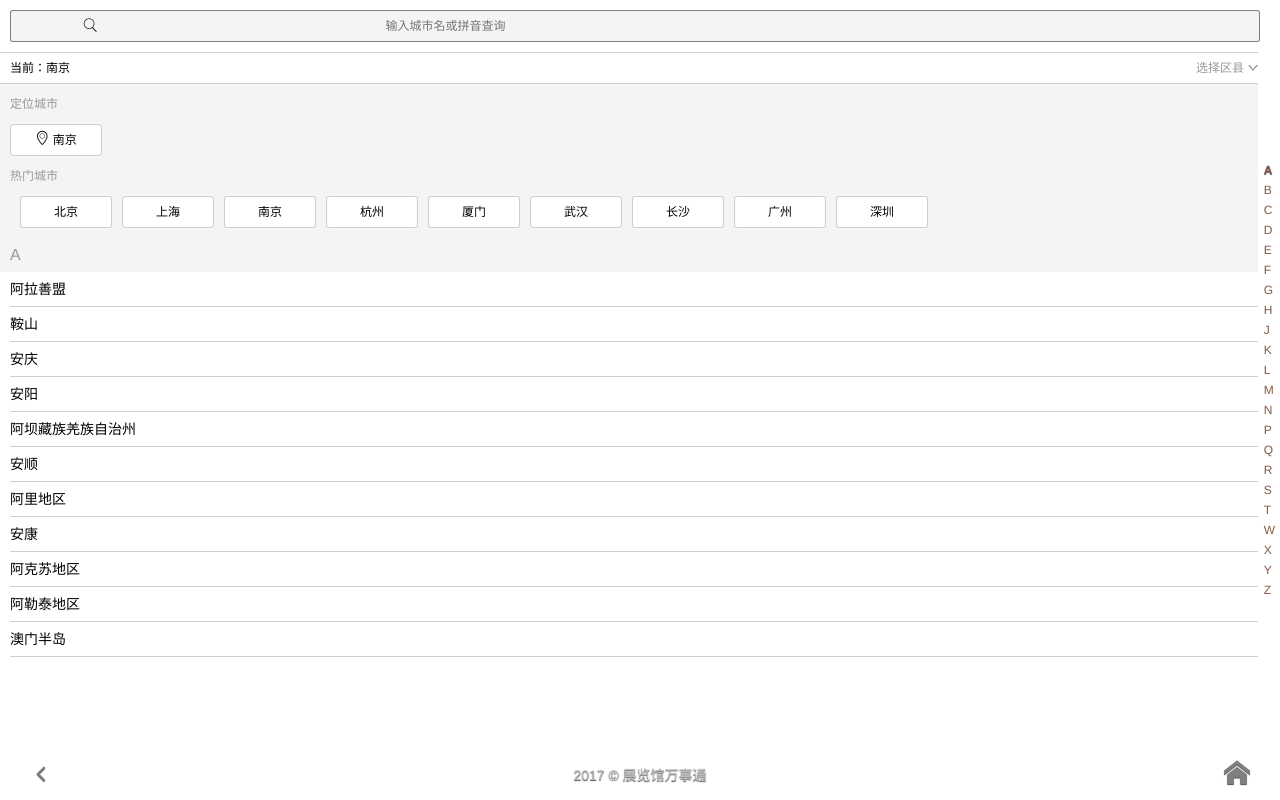
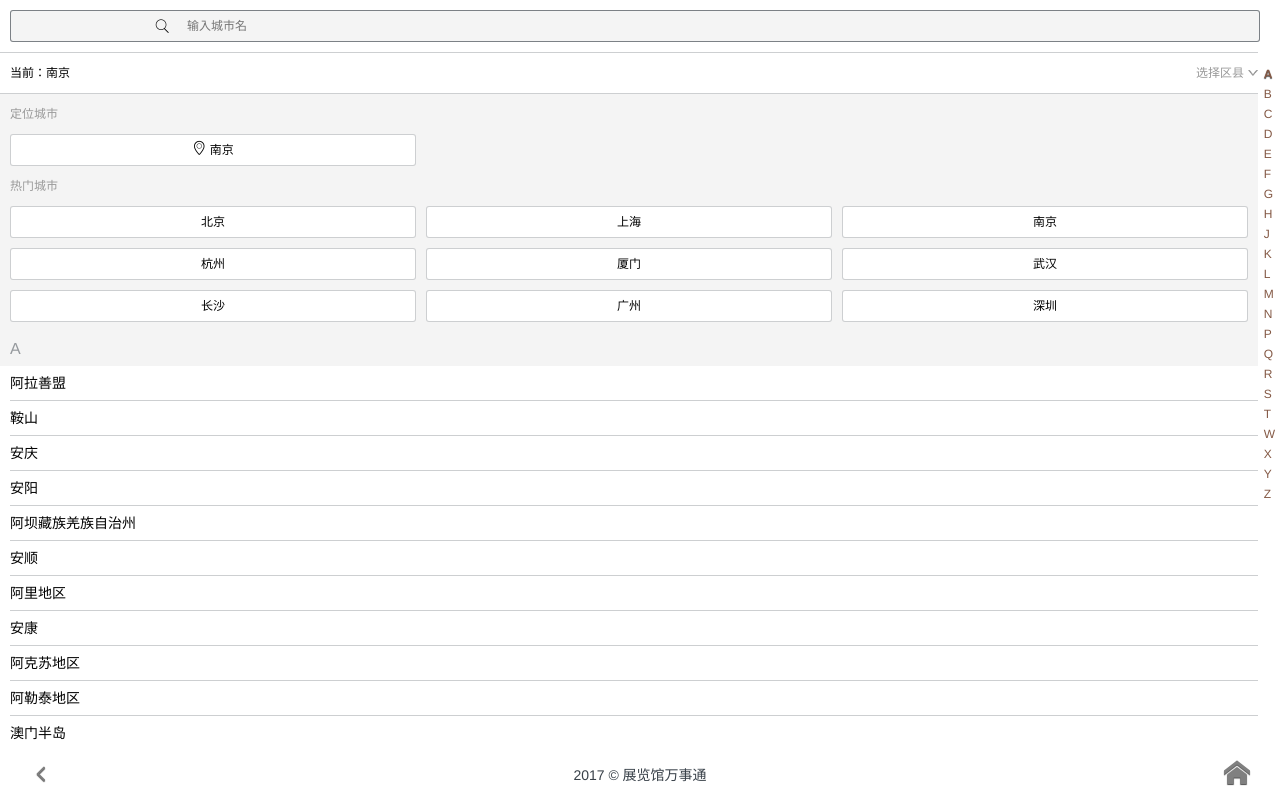
Before and after one commit to SoloJiang/Display-NJUPT, a Vue app: page /cityselect in a window 1280 px wide. Built offline with nearby package versions, Linux system fonts and the light colour scheme.

Commit message:
update page --citySelect

```diff
--- /dev/null
+++ b/src/components/CityResult.vue
@@ -0,0 +1,90 @@
+<template>
+  <transition name="move">
+    <div id="city-result">
+      <div class="list-wrapper" ref="resultWrapper">
+        <ul>
+          <li v-for="item in resultList"
+              @click="selectCity(item, $event)"
+              class="city-item">
+            {{item}}
+          </li>
+        </ul>
+      </div>
+    </div>
+  </transition>
+</template>
+
+<script>
+  import BScroll from 'better-scroll'
+
+  export default {
+    name: 'cityResult',
+    props: {
+      input: {
+        type: String
+      },
+      city: {
+        type: Object
+      }
+    },
+    computed: {
+      resultList () {
+        let result = []
+        for (let arr in this.city) {
+          for (let i = 0; i < this.city[arr].length; i++) {
+            if (this.city[arr][i].name.indexOf(this.input) !== -1) {
+              result.push(this.city[arr][i].name)
+            }
+          }
+        }
+        return result
+      }
+    },
+    methods: {
+      selectCity (city, event) {
+        if (!event._constructed) return
+        window.sessionStorage.setItem('city', city)
+        this.$router.push('/hallselect')
+      }
+    },
+    beforeUpdate () {
+      this.$nextTick(() => {
+        this.scroll = new BScroll(this.$refs.resultWrapper, {
+          click: true
+        })
+      })
+    }
+  }
+</script>
+
+<style lang="sass" scoped>
+  #city-result
+    position: fixed
+    top: 53px
+    bottom: 50px
+    left: 0
+    width: 100%
+    z-index: 10
+    background: #fff
+    .list-wrapper
+      max-height: 564px
+      overflow: hidden
+      .city-item
+        margin-right: 22px
+        padding-left: 10px
+        height: 34px
+        line-height: 34px
+        font-size: 14px
+        color: #000
+        border-bottom: 1px solid rgba(7, 17, 27, 0.2)
+        &:last-child
+          border: none
+
+    &.move-enter-active, &.move-leave-active
+      transition: all 0.5s
+      transform: translate3d(0, 0, 0)
+      opacity: 1
+    &.move-enter, &.move-leave-to
+      transform: translate3d(0, 100px, 0)
+      opacity: 0
+</style>
--- a/src/components/Footer.vue
+++ b/src/components/Footer.vue
@@ -53,8 +53,7 @@
     .rights
       line-height: 50px
       font-size: 14px
-      color: rgb(188, 188, 188)
-      text-shadow: 0 1px 1px rgba(0, 0, 0, 0.7)
+      color: rgba(7, 17, 27, 0.8)
     .home-btn
       position: absolute
       top: 0
--- a/src/pages/CitySelect.vue
+++ b/src/pages/CitySelect.vue
@@ -1,8 +1,9 @@
 <template>
+  <transition name="fade">
     <div id="city-select">
       <div class="searchbar">
         <i class="icon-search"></i>
-      <input type="text" class="input-search" placeholder="输入城市名或拼音查询">
+        <input v-model="cityInput" type="text" class="input-search" placeholder="输入城市名">
       </div>
       <div class="current">
         <span class="pos">当前：{{currentCity}}</span>
@@ -16,14 +17,16 @@
       <div class="city">
         <div class="current-city">
           <div class="title">定位城市</div>
-        <div class="city-item">
+          <div @click="rawSelectCity(currentCity)" class="city-item">
             <i class="icon-location"></i> {{currentCity}}
           </div>
         </div>
         <div class="hot-city">
           <div class="title">热门城市</div>
           <div class="hot-city-list">
-          <div v-for="item in hotCity['hot']" class="city-item">
+            <div v-for="item in hotCity['hot']"
+                 @click="rawSelectCity(item.name)"
+                 class="city-item">
               {{item.name}}
             </div>
           </div>
@@ -32,7 +35,9 @@
           <div class="city-slide">
             <div v-for="(group, index) in city" :key="index" class="city-list city-list-hook">
               <div class="alpha">{{index}}</div>
-            <div v-for="item in group" class="city-item">
+              <div v-for="item in group"
+                   @click="selectCity(item.name, $event)"
+                   class="city-item">
                 {{item.name}}
               </div>
             </div>
@@ -41,21 +46,26 @@
       </div>
       <div class="navbar">
         <ul>
-        <li v-for="(item, index) in city" @click="selectAlpha(index)"
-              :class="{'active': currentIndex === convertAlpha(index)}" class="nav-item">
+          <li v-for="(item, index) in city"
+              @click="selectAlpha(index)"
+              :class="{'active': currentIndex === convertAlpha(index)}"
+              class="nav-item">
             {{index}}
           </li>
         </ul>
       </div>
+      <result v-show="showResult" :input="cityInput" :city="city"></result>
       <v-footer></v-footer>
     </div>
+  </transition>
 </template>
 
 <script>
   import footer from 'components/Footer'
+  import CityResult from 'components/CityResult'
   import BScroll from 'better-scroll'
-  import cityData from '../assets/pageSelect/china-city-data.json'
-  import hotCityData from '../assets/pageSelect/hot-city-data.json'
+  import cityData from 'assets/pageSelect/china-city-data.json'
+  import hotCityData from 'assets/pageSelect/hot-city-data.json'
 
   export default {
     name: 'citySelect',
@@ -65,7 +75,8 @@
         city: cityData,
         hotCity: hotCityData,
         heightList: [],
-        scrollY: 0
+        scrollY: 0,
+        cityInput: ''
       }
     },
     methods: {
@@ -95,6 +106,15 @@
       convertAlpha (index) {
         const alphaArr = ['A', 'B', 'C', 'D', 'E', 'F', 'G', 'H', 'J', 'K', 'L', 'M', 'N', 'P', 'Q', 'R', 'S', 'T', 'W', 'X', 'Y', 'Z']
         return alphaArr.indexOf(index)
+      },
+      rawSelectCity (city) {
+        window.sessionStorage.setItem('city', city)
+        this.$router.push('/hallselect')
+      },
+      selectCity (city, event) {
+        if (!event._constructed) return
+        window.sessionStorage.setItem('city', city)
+        this.$router.push('/hallselect')
       }
     },
     computed: {
@@ -106,6 +126,10 @@
             return i
           }
         }
+      },
+      showResult () {
+        if (this.cityInput !== '') return true
+        return false
       }
     },
     created () {
@@ -116,7 +140,8 @@
       })
     },
     components: {
-      'v-footer': footer
+      'v-footer': footer,
+      'result': CityResult
     }
   }
 </script>
@@ -130,13 +155,13 @@
       border-bottom: 1px solid rgba(7, 17, 27, 0.2)
       .icon-search
         position: absolute
-        top: 15px
-        left: 80px
+        top: 16px
+        left: 19vh
         font-size: 20px
       .input-search
         margin: 10px 0
-        padding-left: 30%
-        width: 70%
+        padding-left: 22vh
+        width: calc(100% - 22vh)
         height: 30px
         font-size: 12px
         border: 1px solid rgba(7, 17, 27, 0.5)
@@ -147,15 +172,15 @@
       border-bottom: 1px solid rgba(7, 17, 27, 0.2)
       .pos
         padding-left: 10px
-        height: 30px
-        line-height: 30px
+        height: 40px
+        line-height: 40px
       .county
         float: right
         select
           padding-left: 10px
           width: 72px
-          height: 30px
-          line-height: 30px
+          height: 40px
+          line-height: 40px
           font-size: 12px
           color: #999
           appearance: none
@@ -171,7 +196,7 @@
           font-size: 12px
           color: #999
         .city-item
-          width: 90px
+          width: calc(100% / 3 - 12px)
           height: 30px
           line-height: 30px
           font-size: 12px
@@ -191,9 +216,9 @@
           display: flex
           flex-wrap: wrap
           .city-item
-            margin-left: 10px
+            margin-right: 10px
             margin-bottom: 10px
-            width: 90px
+            width: calc(100% / 3 - 12px)
             height: 30px
             line-height: 30px
             font-size: 12px
@@ -201,8 +226,10 @@
             border: 1px solid rgba(7, 17, 27, 0.2)
             border-radius: 3px
             background: #fff
+            &:nth-of-type(3n)
+              margin-right: 0
       .city-wrapper
-        max-height: calc(100vh - 322px - 50px)
+        max-height: calc(100vh - 382px)
         overflow: hidden
         .city-list
           color: rgba(7, 17, 27, 0.4)
@@ -224,7 +251,7 @@
     .navbar
       display: flex
       position: absolute
-      top: 20vh
+      top: 8vh
       right: 0px
       flex-direction: column
       color: rgba(7, 17, 27, 0.7)
@@ -236,4 +263,12 @@
         &.active
           font-weight: 700
           text-shadow: 0 1px 1px rgba(0, 0, 0, 0.7)
+    @media screen and (max-width: 320px)
+      .navbar
+        top: 10vh
+  .fade-enter-active, .fade-leave-active
+    transition: all .5s
+    opacity: 1
+  .fade-enter, .fade-leave-to
+    opacity: 0
 </style>
--- a/src/pages/HallSelect.vue
+++ b/src/pages/HallSelect.vue
@@ -1,13 +1,12 @@
 <template>
+  <transition name="fade">
     <div id="hall-select">
       <div class="reel">
         <h2 class="title">四季南邮</h2>
         <form action="#" class="form-donate">
           <label>选择默认展览馆</label>
           <div class="flex-container">
-          <select name="city" class="select-city">
-            <option value="南京">南京</option>
-          </select>
+            <div @click="selectCity" class="select-city">{{city}}</div>
             <select name="hall" class="select-hall">
               <option value="四季南邮">四季南邮</option>
             </select>
@@ -17,17 +16,34 @@
       </div>
       <v-footer></v-footer>
     </div>
+  </transition>
 </template>
 
 <script>
   import footer from 'components/Footer'
+
   export default {
     name: 'hallSelect',
-    components: {
-      'v-footer': footer
+    data () {
+      return {
+        city: '南京'
+      }
+    },
+    methods: {
+      selectCity () {
+        this.$router.push('/cityselect')
+      }
     },
     created () {
       document.getElementsByTagName('title')[0].innerHTML = '选择展览馆'
+    },
+    mounted () {
+      if (window.sessionStorage.getItem('city')) {
+        this.city = window.sessionStorage.getItem('city')
+      }
+    },
+    components: {
+      'v-footer': footer
     }
   }
 </script>
@@ -59,13 +75,16 @@
           display: flex
           align-items: center
           .select-city
-            width: 50px
+            padding-right: 20px
+            max-width: 50px
             height: 50px
+            line-height: 50px
+            overflow: hidden
             font-size: 16px
             color: rgb(130, 86, 65)
             appearance: none
             border: 0
-            background: url("../assets/pageSelect/angle1.png") no-repeat scroll 90% 58% transparent
+            background: url("../assets/pageSelect/angle1.png") no-repeat scroll right center transparent
             background-size: 16% 14%
           .select-hall
             margin-left: 5px
@@ -89,4 +108,9 @@
         letter-spacing: 10px
         background: rgb(130, 86, 65)
         border-radius: 3px
+  .fade-enter-active, .fade-leave-active
+    transition: all .5s
+    opacity: 1
+  .fade-enter, .fade-leave-to
+    opacity: 0
 </style>
```
Lines whose indentation alone changed are shown as unchanged.
